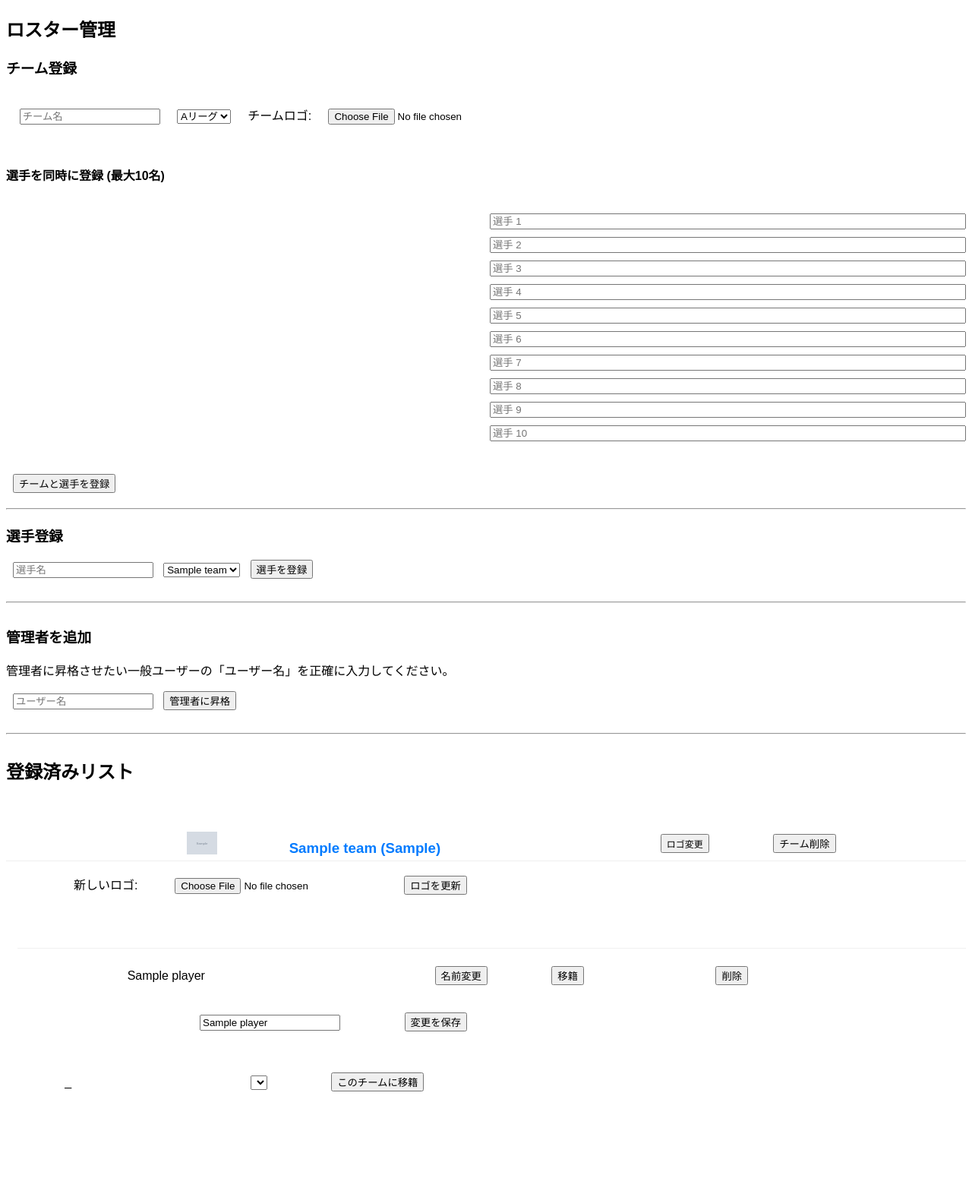
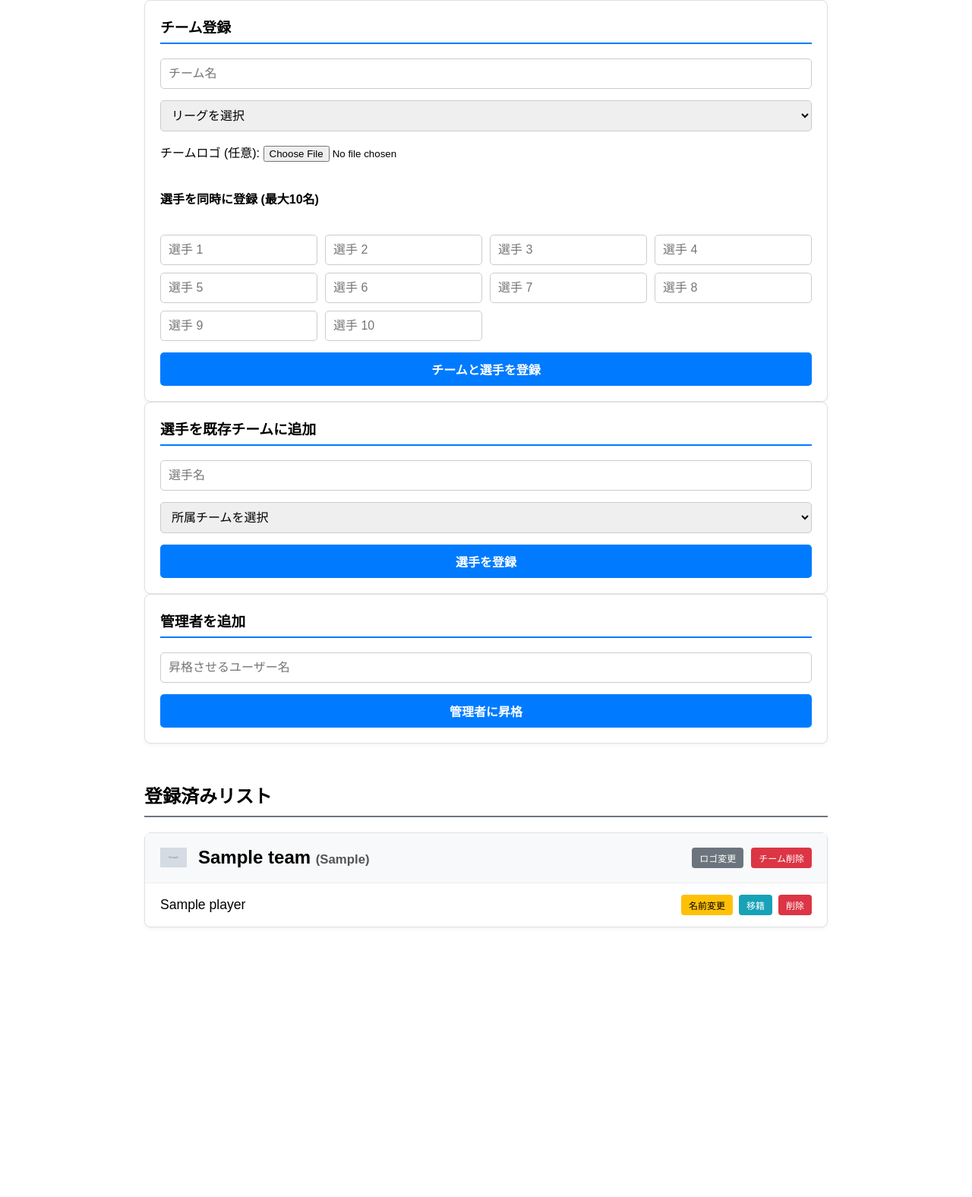
Before and after one commit to mito0612uni/NBA2K26-JPL, a Flask app: page /roster in a window 1280 px wide. Shown: the part 56-1632 px from the top of the page at 76% size. After the commit the page ends 1277 px from the top, so only its background shows below. Run offline with Flask 3, Linux system fonts and the light colour scheme; a user stored in the database is signed in; tables that the repository leaves empty hold one stand-in row (values such as "Sample post"); grey boxes marked "Sample" are stand-in pictures; lists and menus that the app fills with data are empty; some libraries are stand-ins or nearby versions.

Commit message:
日程画面とロスター画面のUIを改善

```diff
--- a/templates/roster.html
+++ b/templates/roster.html
@@ -1,149 +1,297 @@
 {% extends "layout.html" %}
 {% block content %}
 <style>
-  .action-forms button { font-size: 12px; padding: 2px 6px; margin-left: 5px; }
-  .hidden-form { display: none; margin-top: 10px; background-color: #f9f9f9; padding: 10px; border-radius: 5px; }
-  .delete-btn { background-color: #dc3545; color: white; border: none; padding: 2px 6px; border-radius: 4px; cursor: pointer; }
+  /* ページ全体のコンテナ */
+  .roster-container {
+    max-width: 900px;
+    margin: 0 auto;
+    display: grid;
+    gap: 30px; /* 各セクション間の隙間 */
+  }
+
+  /* フォーム用のカード */
+  .admin-card {
+    background-color: #ffffff;
+    border: 1px solid #e0e0e0;
+    border-radius: 8px;
+    padding: 20px;
+    box-shadow: 0 2px 4px rgba(0,0,0,0.05);
+  }
+  .admin-card h3 {
+    margin-top: 0;
+    border-bottom: 2px solid #007bff;
+    padding-bottom: 8px;
+  }
+  .admin-card form { display: flex; flex-direction: column; gap: 15px; }
+  .admin-card input[type="text"],
+  .admin-card select,
+  .admin-card button {
+    padding: 10px;
+    border-radius: 5px;
+    border: 1px solid #ccc;
+    font-size: 16px;
+  }
+  .admin-card button {
+    background-color: #007bff;
+    color: white;
+    font-weight: bold;
+    border: none;
+    cursor: pointer;
+  }
+  .admin-card button:hover { background-color: #0056b3; }
+
+  /* 選手同時登録フォーム */
+  .player-grid {
+    display: grid;
+    grid-template-columns: repeat(auto-fill, minmax(200px, 1fr)); /* 可変グリッド */
+    gap: 10px;
+  }
+  .player-grid input {
+    width: 100%;
+    box-sizing: border-box; /* paddingを含めて幅計算 */
+  }
+
+  /* 登録済みリスト */
+  .registered-list h2 {
+    border-bottom: 2px solid #6c757d;
+    padding-bottom: 10px;
+  }
+
+  /* チームカード */
+  .team-card {
+    background-color: #ffffff;
+    border: 1px solid #e0e0e0;
+    border-radius: 8px;
+    margin-bottom: 20px;
+    box-shadow: 0 2px 4px rgba(0,0,0,0.05);
+  }
+
+  /* チームヘッダー (名前、ロゴ、ボタン) */
+  .team-header {
+    display: flex;
+    justify-content: space-between;
+    align-items: center;
+    padding: 15px 20px;
+    background-color: #f8f9fa;
+    border-bottom: 1px solid #eee;
+  }
+  .team-header-info {
+    display: flex;
+    align-items: center;
+    gap: 15px;
+  }
+  .team-header-info img {
+    height: 35px;
+    width: 35px;
+    object-fit: contain;
+  }
+  .team-header-info h3 { margin: 0; font-size: 1.5em; }
+  .team-header-actions { display: flex; gap: 10px; }
+
+  /* 共通のボタンスタイル */
+  .btn {
+    font-size: 12px;
+    padding: 5px 10px;
+    border: none;
+    border-radius: 4px;
+    cursor: pointer;
+    text-decoration: none;
+    color: white;
+  }
+  .btn-secondary { background-color: #6c757d; }
+  .btn-danger { background-color: #dc3545; }
+  .btn-warning { background-color: #ffc107; color: black; }
+  .btn-info { background-color: #17a2b8; }
+
+  /* 選手リスト */
+  .player-list { list-style-type: none; padding: 0; margin: 0; }
+  .player-list li {
+    padding: 15px 20px;
+    border-bottom: 1px solid #f0f0f0;
+  }
+  .player-list li:last-child { border-bottom: none; }
+
+  .player-item {
+    display: flex;
+    justify-content: space-between;
+    align-items: center;
+    flex-wrap: wrap; /* スマホ対応 */
+    gap: 10px;
+  }
+  .player-name { font-size: 1.1em; font-weight: 500; }
+  .player-actions { display: flex; gap: 8px; }
+
+  /* 隠しフォーム */
+  .hidden-form {
+    display: none;
+    margin-top: 15px;
+    background-color: #f9f9f9;
+    padding: 15px;
+    border-radius: 5px;
+    border: 1px solid #eee;
+  }
+  .hidden-form form {
+    display: flex;
+    gap: 10px;
+    align-items: center;
+  }
+  .hidden-form input[type="text"],
+  .hidden-form select {
+    flex-grow: 1; /* フォーム要素が幅を占めるように */
+    padding: 8px;
+    border-radius: 4px;
+    border: 1px solid #ccc;
+  }
+  .hidden-form button {
+    flex-shrink: 0; /* ボタンが縮まないように */
+  }
+
 </style>
 
-<h2>ロスター管理</h2>
+<div class="roster-container">
 
+  <section class="admin-forms">
+    <div class="admin-card">
       <h3>チーム登録</h3>
       <form method="post" enctype="multipart/form-data">
-  <div style="margin-bottom: 15px;">
+        <input type="hidden" name="action" value="add_team">
         <input type="text" name="team_name" placeholder="チーム名" required>
         <select name="league" required>
+          <option value="" disabled selected>リーグを選択</option>
           <option value="Aリーグ">Aリーグ</option>
           <option value="Bリーグ">Bリーグ</option>
         </select>
-    <label for="logo_image">チームロゴ:</label>
+        <div>
+          <label for="logo_image">チームロゴ (任意):</label>
           <input type="file" name="logo_image" id="logo_image" accept=".png, .jpg, .jpeg, .gif">
         </div>
+
         <h4>選手を同時に登録 (最大10名)</h4>
-  <div style="display: grid; grid-template-columns: 1fr 1fr; gap: 10px; margin-bottom: 15px;">
+        <div class="player-grid">
           {% for i in range(1, 11) %}
             <input type="text" name="player_name_{{ i }}" placeholder="選手 {{ i }}">
           {% endfor %}
         </div>
-  <button type="submit" name="action" value="add_team">チームと選手を登録</button>
+        <button type="submit">チームと選手を登録</button>
       </form>
+    </div>
 
-<hr style="margin: 20px 0;">
-
-<h3>選手登録</h3>
+    <div class="admin-card">
+      <h3>選手を既存チームに追加</h3>
       <form method="post">
+        <input type="hidden" name="action" value="add_player">
         <input type="text" name="player_name" placeholder="選手名" required>
-  <select name="team_id">
+        <select name="team_id" required>
+          <option value="" disabled selected>所属チームを選択</option>
           {% for team in teams %}
             <option value="{{ team.id }}">{{ team.name }}</option>
           {% else %}
-      <option>先にチームを登録してください</option>
+            <option disabled>先にチームを登録してください</option>
           {% endfor %}
         </select>
-  <button type="submit" name="action" value="add_player">選手を登録</button>
+        <button type="submit">選手を登録</button>
       </form>
+    </div>
 
-<hr style="margin: 30px 0;">
+    <div class="admin-card">
+      <h3>管理者を追加</h3>
+      <form method="post">
+        <input type="hidden" name="action" value="promote_user">
+        <input type="text" name="username_to_promote" placeholder="昇格させるユーザー名" required>
+        <button type="submit">管理者に昇格</button>
+      </form>
+    </div>
+  </section>
 
-<h3>管理者を追加</h3>
-<p>管理者に昇格させたい一般ユーザーの「ユーザー名」を正確に入力してください。</p>
-<form method="post">
-  <input type="text" name="username_to_promote" placeholder="ユーザー名" required>
-  <button type="submit" name="action" value="promote_user">管理者に昇格</button>
-</form>
-
-<hr style="margin: 30px 0;">
-
+  <section class="registered-list">
     <h2>登録済みリスト</h2>
     {% if teams %}
       {% for team in teams %}
-    <div style="margin-bottom: 20px;">
-      <div style="display: flex; justify-content: space-between; align-items: center; border-bottom: 1px solid #eee;">
-        <div style="display: flex; align-items: center;">
+      <div class="team-card">
+        <div class="team-header">
+          <div class="team-header-info">
             {% if team.logo_image %}
-            <img src="{{ team.logo_image }}" alt="{{ team.name }} ロゴ" style="height: 30px; margin-right: 10px;">
+              <img src="{{ team.logo_image }}" alt="{{ team.name }} ロゴ">
             {% endif %}
-          <h3 style="color: #007bff; margin-bottom: 5px;">{{ team.name }} ({{ team.league }})</h3>
+            <h3>{{ team.name }} <span style="font-size: 0.7em; color: #555;">({{ team.league }})</span></h3>
+          </div>
+          <div class="team-header-actions">
+            <button type="button" class="btn btn-secondary" onclick="toggleForm('logo-{{ team.id }}')">ロゴ変更</button>
+            <form action="{{ url_for('delete_team', team_id=team.id) }}" method="post" onsubmit="return confirm('本当にこのチームを削除しますか？所属する選手も全て削除されます。');" style="margin: 0;">
+              <button type="submit" class="btn btn-danger">チーム削除</button>
+            </form>
+          </div>
         </div>
 
-        {# ★★★ ここから変更 ★★★ #}
-        <div class="action-forms">
-          <button type="button" onclick="toggleForm('logo-{{ team.id }}')" style="font-size: 12px; padding: 2px 6px;">ロゴ変更</button>
-          <form action="{{ url_for('delete_team', team_id=team.id) }}" method="post" onsubmit="return confirm('本当にこのチームを削除しますか？所属する選手も全て削除されます。');" style="display: inline;">
-            <button type="submit" class="delete-btn">チーム削除</button>
-          </form>
-        </div>
-        {# ★★★ ここまで変更 ★★★ #}
-      </div>
-
-      {# ★★★ ここから追加 ★★★ #}
-      <div id="logo-{{ team.id }}" class="hidden-form">
+        <div id="logo-{{ team.id }}" class="hidden-form" style="padding: 15px 20px;">
           <form method="post" enctype="multipart/form-data">
             <input type="hidden" name="action" value="update_logo">
             <input type="hidden" name="team_id" value="{{ team.id }}">
-          <label for="logo_file_{{ team.id }}">新しいロゴ:</label>
-          <input type="file" name="logo_image" id="logo_file_{{ team.id }}" accept=".png, .jpg, .jpeg, .gif" required>
-          <button type="submit">ロゴを更新</button>
+            <input type="file" name="logo_image" accept=".png, .jpg, .jpeg, .gif" required>
+            <button type="submit" class="btn btn-primary">ロゴを更新</button>
           </form>
         </div>
-      {# ★★★ ここまで追加 ★★★ #}
 
         {% if team.players %}
-        <ul style="list-style-type: none; padding-left: 15px;">
+          <ul class="player-list">
             {% for player in team.players %}
-            <li style="padding: 5px 0; border-top: 1px solid #f0f0f0;">
-              <div style="display: flex; justify-content: space-between; align-items: center;">
-                <span>{{ player.name }}</span>
-                <div class="action-forms">
-                  <button onclick="toggleForm('edit-{{ player.id }}')">名前変更</button>
-                  <button onclick="toggleForm('transfer-{{ player.id }}')">移籍</button>
-                  <form action="{{ url_for('delete_player', player_id=player.id) }}" method="post" onsubmit="return confirm('本当にこの選手を削除しますか？');" style="display: inline;">
-                    <button type="submit" class="delete-btn">削除</button>
+            <li>
+              <div class="player-item">
+                <span class="player-name">{{ player.name }}</span>
+                <div class="player-actions">
+                  <button class="btn btn-warning" onclick="toggleForm('edit-{{ player.id }}')">名前変更</button>
+                  <button class="btn btn-info" onclick="toggleForm('transfer-{{ player.id }}')">移籍</button>
+                  <form action="{{ url_for('delete_player', player_id=player.id) }}" method="post" onsubmit="return confirm('本当にこの選手を削除しますか？');" style="display: inline; margin: 0;">
+                    <button type="submit" class="btn btn-danger">削除</button>
                   </form>
                 </div>
               </div>
+
               <div id="edit-{{ player.id }}" class="hidden-form">
                 <form method="post">
                   <input type="hidden" name="action" value="edit_player">
                   <input type="hidden" name="player_id" value="{{ player.id }}">
                   <input type="text" name="new_name" value="{{ player.name }}" required>
-                  <button type="submit">変更を保存</button>
+                  <button type="submit" class="btn btn-primary">保存</button>
                 </form>
               </div>
+
               <div id="transfer-{{ player.id }}" class="hidden-form">
                 <form method="post">
-              _
                   <input type="hidden" name="action" value="transfer_player">
                   <input type="hidden" name="player_id" value="{{ player.id }}">
                   <select name="new_team_id">
                     {% for t in teams %}{% if t.id != team.id %}<option value="{{ t.id }}">{{ t.name }}</option>{% endif %}{% endfor %}
                   </select>
-                  <button type="submit">このチームに移籍</button>
+                  <button type="submit" class="btn btn-primary">移籍</button>
                 </form>
               </div>
             </li>
             {% endfor %}
           </ul>
         {% else %}
-        <p style="padding-left: 15px; color: #888;">まだ選手が登録されていません。</p>
+          <p style="padding: 15px 20px; color: #888;">まだ選手が登録されていません。</p>
         {% endif %}
       </div>
       {% endfor %}
     {% else %}
       <p>まだチームが登録されていません。</p>
     {% endif %}
+  </section>
+</div>
 
 <script>
   function toggleForm(formId) {
+    // すべての隠しフォームを一旦非表示にする (自分自身以外)
     document.querySelectorAll('.hidden-form').forEach(form => {
       if (form.id !== formId) {
         form.style.display = 'none';
       }
     });
+    // 対象のフォームの表示/非表示を切り替える
     const targetForm = document.getElementById(formId);
     targetForm.style.display = targetForm.style.display === 'none' ? 'block' : 'none';
   }
 </script>
 
-{# ★★★ この行が抜けていました ★★★ #}
 {% endblock %}
```
Also changed, not shown: templates/schedule.html (+208 -51 lines). Lines whose indentation alone changed are shown as unchanged.
